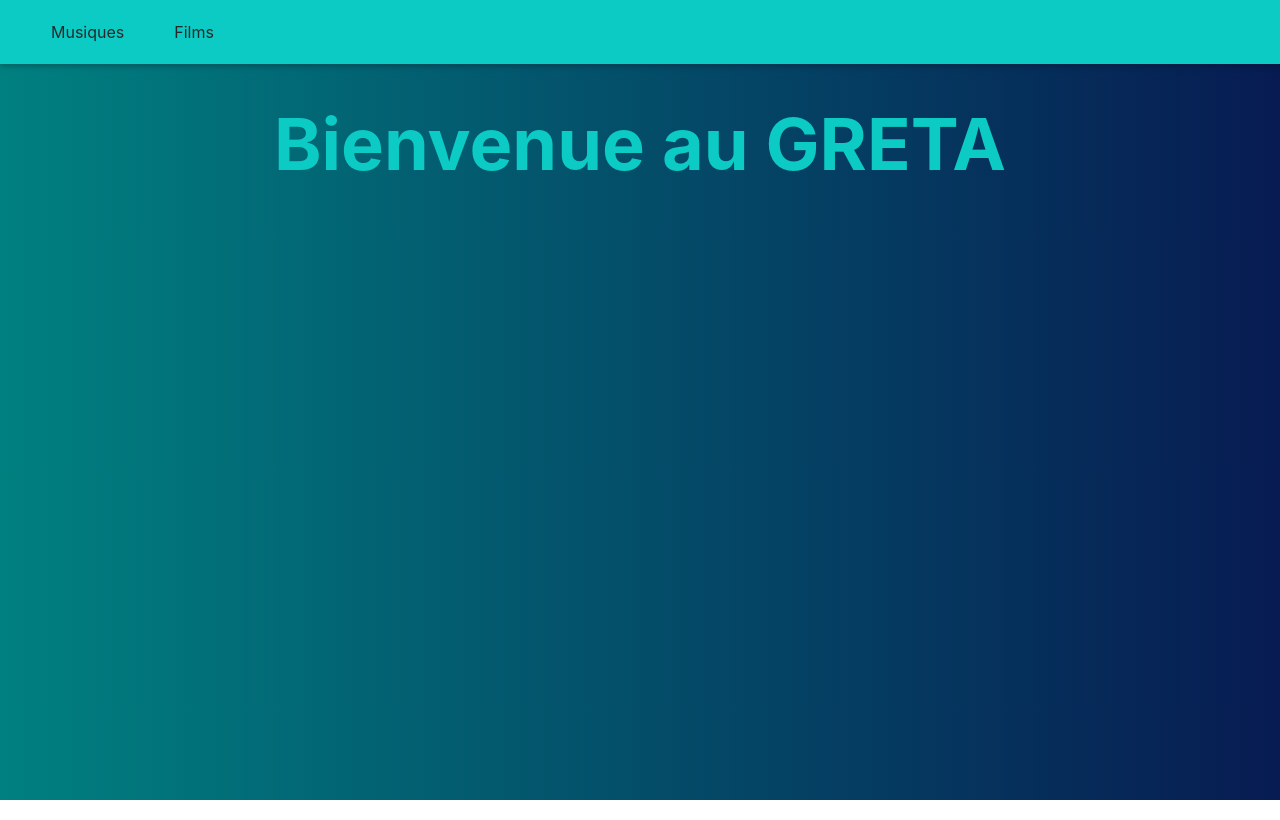
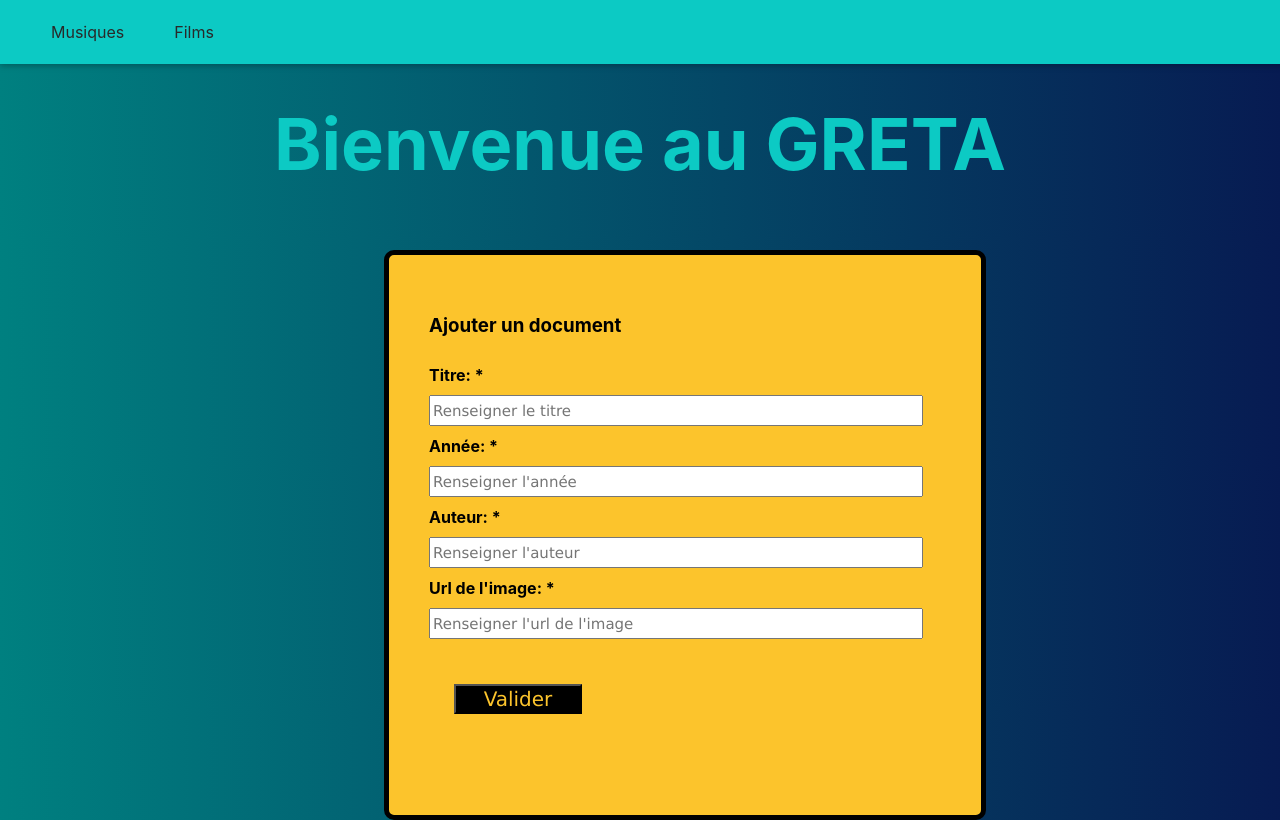
Before and after one commit to pmenetrier/CDA-Frontend, a React (Create React App) app: page /film/new in a window 1280 px wide. Built offline with nearby package versions, Linux system fonts and the light colour scheme.

Commit message:
synchro newitem

```diff
--- a/src/App.js
+++ b/src/App.js
@@ -6,6 +6,7 @@ import Header from './header/header'
 import UpdateItem from './pages/updateItem'
 
 import './App.css';
+import NewItem from './pages/newItem'
 
 function App() {
   return (
@@ -28,6 +29,12 @@ function App() {
         <Route path="/films/:oeuvreId" exact>
           <UpdateItem route="films" />
         </Route>
+        <Route path="/musique/new" exact >
+          <NewItem route="musiques" />
+        </Route>
+        <Route path="/film/new" exact >
+          <NewItem route="films" />
+        </Route>
       </Router>
     </div>
   );
--- a/src/pages/newItem.js
+++ b/src/pages/newItem.js
@@ -5,8 +5,8 @@ import "./updateItem.css";
 
 const NewItem = (props) => {
   const [form, setForm] = useState({
-    id: "__" + Math.random().toString(16).slice(-4),
-    typeItem: "",
+    // id: "__" + Math.random().toString(16).slice(-4),
+    // typeItem: "",
     titre: "",
     annee: "",
     auteur: "",
```
Also changed, not shown: 1 other file (tests, documents, lock files or other folders).
